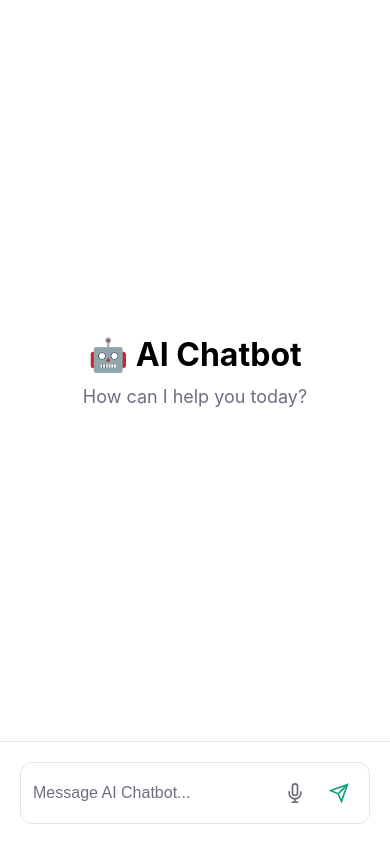
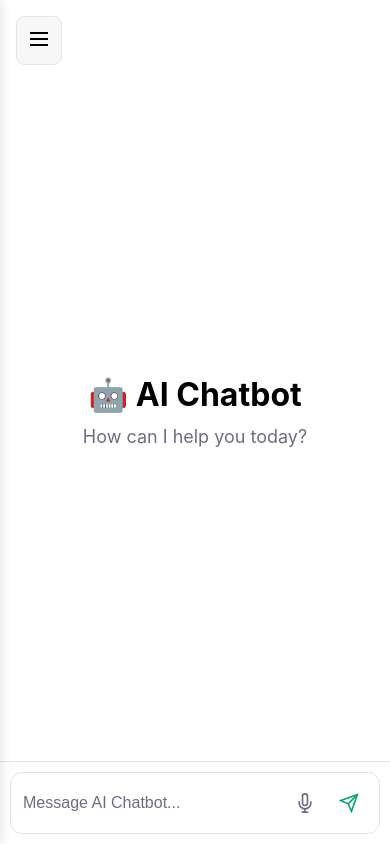
Before and after one commit to tushargupta1618/ai-chatbot, a Flask app: page / in a window 390 px wide. Run offline with Flask 3, Linux system fonts and the light colour scheme.

Commit message:
Add mobile menu and delete chat functionality

```diff
--- a/static/script.js
+++ b/static/script.js
@@ -8,6 +8,8 @@ const themeToggle = document.getElementById('themeToggle');
 const personalitySelect = document.getElementById('personality');
 const chatList = document.getElementById('chatList');
 const searchChats = document.getElementById('searchChats');
+const mobileMenuBtn = document.getElementById('mobileMenuBtn');
+const sidebar = document.getElementById('sidebar');
 
 // State
 let currentChatId = null;
@@ -29,6 +31,7 @@ newChatBtn.addEventListener('click', startNewChat);
 themeToggle.addEventListener('click', toggleTheme);
 personalitySelect.addEventListener('change', updatePersonality);
 searchChats.addEventListener('input', filterChats);
+mobileMenuBtn.addEventListener('click', toggleSidebar);
 
 // Send Message
 function sendMessage() {
@@ -188,6 +191,11 @@ function startNewChat() {
     document.querySelectorAll('.chat-item').forEach(item => {
         item.classList.remove('active');
     });
+
+    // Close sidebar on mobile
+    if (window.innerWidth <= 768) {
+        sidebar.classList.remove('open');
+    }
 }
 
 function loadChat(chatId) {
@@ -206,6 +214,11 @@ function loadChat(chatId) {
     document.querySelectorAll('.chat-item').forEach(item => {
         item.classList.toggle('active', item.dataset.chatId === chatId);
     });
+
+    // Close sidebar on mobile
+    if (window.innerWidth <= 768) {
+        sidebar.classList.remove('open');
+    }
 }
 
 function renderChatList() {
@@ -215,7 +228,26 @@ function renderChatList() {
         const chatItem = document.createElement('div');
         chatItem.className = 'chat-item';
         chatItem.dataset.chatId = chat.id;
-        chatItem.textContent = chat.title;
+
+        const chatTitle = document.createElement('span');
+        chatTitle.className = 'chat-title';
+        chatTitle.textContent = chat.title;
+
+        const deleteBtn = document.createElement('button');
+        deleteBtn.className = 'delete-chat-btn';
+        deleteBtn.innerHTML = `
+            <svg width="16" height="16" viewBox="0 0 24 24" fill="none" stroke="currentColor" stroke-width="2">
+                <path d="M3 6h18M19 6v14a2 2 0 01-2 2H7a2 2 0 01-2-2V6m3 0V4a2 2 0 012-2h4a2 2 0 012 2v2"/>
+            </svg>
+        `;
+        deleteBtn.title = 'Delete chat';
+        deleteBtn.onclick = (e) => {
+            e.stopPropagation();
+            deleteChat(chat.id);
+        };
+
+        chatItem.appendChild(chatTitle);
+        chatItem.appendChild(deleteBtn);
 
         if (chat.id === currentChatId) {
             chatItem.classList.add('active');
@@ -225,6 +257,19 @@ function renderChatList() {
 
         chatList.appendChild(chatItem);
     });
+}
+
+function deleteChat(chatId) {
+    if (confirm('Delete this chat?')) {
+        chats = chats.filter(c => c.id !== chatId);
+        saveChatHistory();
+
+        if (currentChatId === chatId) {
+            startNewChat();
+        }
+
+        renderChatList();
+    }
 }
 
 function loadChatHistory() {
@@ -241,7 +286,7 @@ function filterChats() {
 
     chatItems.forEach(item => {
         const title = item.textContent.toLowerCase();
-        item.style.display = title.includes(searchTerm) ? 'block' : 'none';
+        item.style.display = title.includes(searchTerm) ? 'flex' : 'none';
     });
 }
 
@@ -268,6 +313,19 @@ function loadTheme() {
 
 // Personality
 function updatePersonality() {
-    // Personality will be sent with each message
     console.log('Personality changed to:', personalitySelect.value);
 }
+
+// Mobile Sidebar Toggle
+function toggleSidebar() {
+    sidebar.classList.toggle('open');
+}
+
+// Close sidebar when clicking outside on mobile
+document.addEventListener('click', (e) => {
+    if (window.innerWidth <= 768) {
+        if (!sidebar.contains(e.target) && !mobileMenuBtn.contains(e.target)) {
+            sidebar.classList.remove('open');
+        }
+    }
+});
--- a/static/style.css
+++ b/static/style.css
@@ -43,6 +43,26 @@ body {
 .app-container {
     display: flex;
     height: 100vh;
+}
+
+/* Mobile Menu Button */
+.mobile-menu-btn {
+    display: none;
+    position: fixed;
+    top: 16px;
+    left: 16px;
+    z-index: 101;
+    background: var(--bg-secondary);
+    border: 1px solid var(--border-color);
+    color: var(--text-primary);
+    padding: 10px;
+    border-radius: 8px;
+    cursor: pointer;
+    transition: all 0.2s;
+}
+
+.mobile-menu-btn:hover {
+    background: var(--hover);
 }
 
 /* Sidebar */
@@ -352,15 +401,36 @@ body {
 
 /* Responsive */
 @media (max-width: 768px) {
+    .mobile-menu-btn {
+        display: block;
+    }
+
     .sidebar {
         position: fixed;
         left: -260px;
         height: 100vh;
         z-index: 100;
         transition: left 0.3s;
+        box-shadow: 2px 0 10px rgba(0, 0, 0, 0.1);
     }
 
     .sidebar.open {
         left: 0;
     }
+
+    .main-content {
+        margin-left: 0;
+    }
+
+    .chat-container {
+        padding-top: 60px;
+    }
+
+    .chat-messages {
+        padding: 10px;
+    }
+
+    .input-area {
+        padding: 10px;
+    }
 }
--- a/templates/index.html
+++ b/templates/index.html
@@ -7,6 +7,15 @@
     <link rel="stylesheet" href="{{ url_for('static', filename='style.css') }}">
 </head>
 <body>
+    <!-- Mobile Menu Button -->
+    <button class="mobile-menu-btn" id="mobileMenuBtn">
+        <svg width="24" height="24" viewBox="0 0 24 24" fill="none" stroke="currentColor" stroke-width="2">
+            <line x1="3" y1="12" x2="21" y2="12"/>
+            <line x1="3" y1="6" x2="21" y2="6"/>
+            <line x1="3" y1="18" x2="21" y2="18"/>
+        </svg>
+    </button>
+
     <div class="app-container">
         <!-- Sidebar -->
         <div class="sidebar" id="sidebar">
```
Also changed, not shown: other parts of static/style.css (+32 -3 lines).
